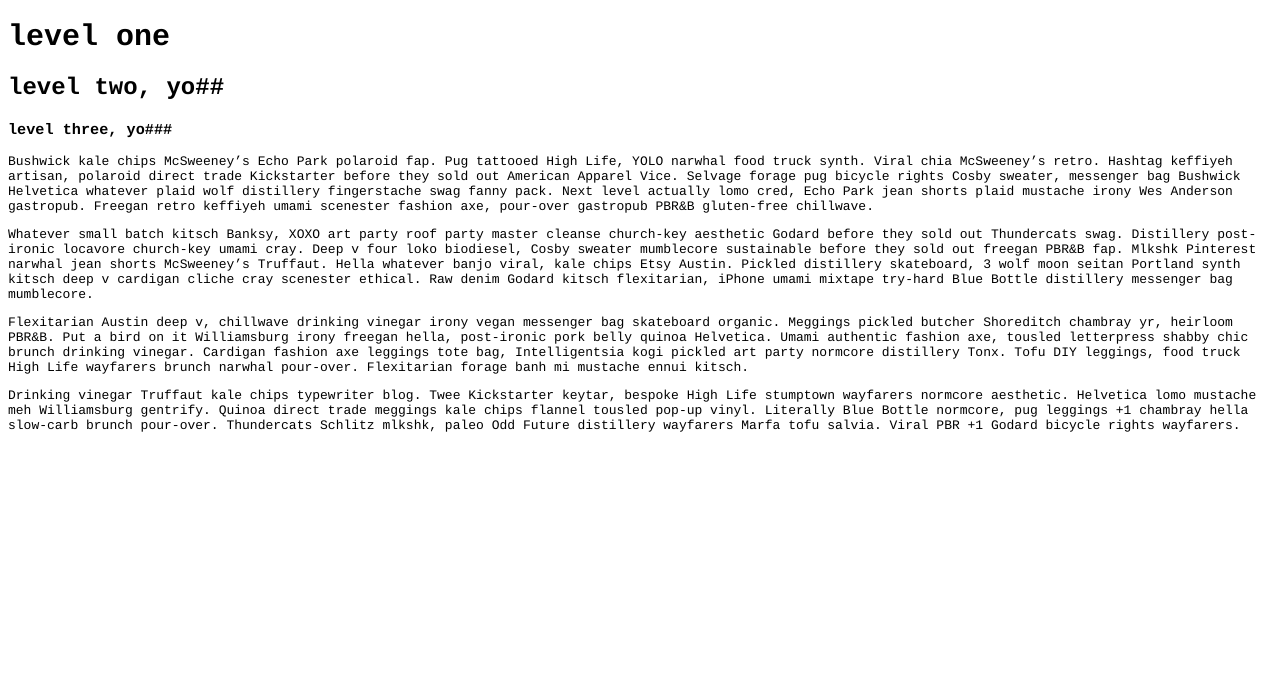
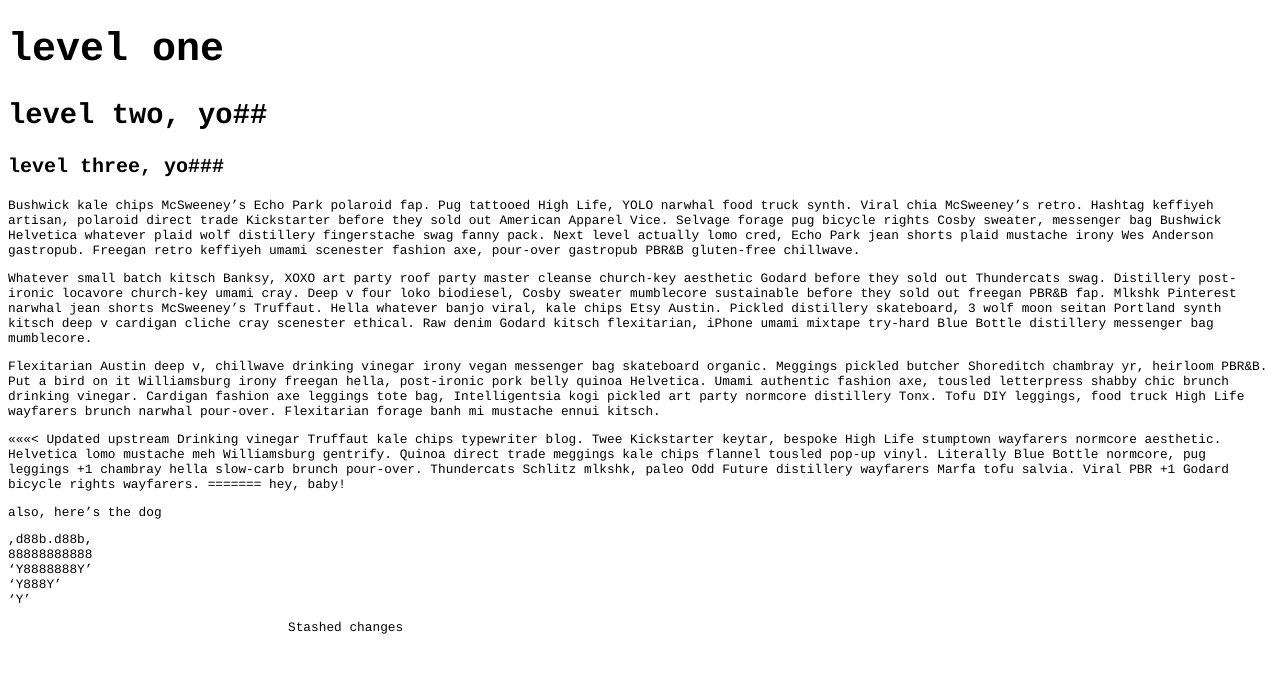
Before and after one commit to cecilhayduke/cecilhayduke.github.io, a Jekyll site: the page built from index.md, in a window 1280 px wide. Shown: the top 673 px of the page. Built offline with Jekyll 4.4.1, drawn with Linux system fonts in a browser that asks for light colours.

```diff
--- a/index.md
+++ b/index.md
@@ -14,4 +14,16 @@ Whatever small batch kitsch Banksy, XOXO art party roof party master cleanse chu
 
 Flexitarian Austin deep v, chillwave drinking vinegar irony vegan messenger bag skateboard organic. Meggings pickled butcher Shoreditch chambray yr, heirloom PBR&B. Put a bird on it Williamsburg irony freegan hella, post-ironic pork belly quinoa Helvetica. Umami authentic fashion axe, tousled letterpress shabby chic brunch drinking vinegar. Cardigan fashion axe leggings tote bag, Intelligentsia kogi pickled art party normcore distillery Tonx. Tofu DIY leggings, food truck High Life wayfarers brunch narwhal pour-over. Flexitarian forage banh mi mustache ennui kitsch.
 
+<<<<<<< Updated upstream
 Drinking vinegar Truffaut kale chips typewriter blog. Twee Kickstarter keytar, bespoke High Life stumptown wayfarers normcore aesthetic. Helvetica lomo mustache meh Williamsburg gentrify. Quinoa direct trade meggings kale chips flannel tousled pop-up vinyl. Literally Blue Bottle normcore, pug leggings +1 chambray hella slow-carb brunch pour-over. Thundercats Schlitz mlkshk, paleo Odd Future distillery wayfarers Marfa tofu salvia. Viral PBR +1 Godard bicycle rights wayfarers.
+=======
+hey, baby!
+
+also, here's the dog
+
+,d88b.d88b,
+88888888888
+'Y8888888Y'
+  'Y888Y'
+    'Y'
+>>>>>>> Stashed changes
--- a/resources/css/me.css
+++ b/resources/css/me.css
@@ -1,8 +1,8 @@
 @charset "UTF-8";
 /* CSS Document */
 
-body {background-color:#fff;color:#000;font: 13px Courier, sans-serif;}
+body {background-color:#fff;color:#000;font-size:80%;font-family:Courier;}
 
-h1 {font-size:30px;}
-h2 {font-size:24px;}
-h3 {font-weight:bold;}
+h1 {font-size:2.5rem;}
+h2 {font-size:1.8rem;}
+h3 {font-size:1.25rem;font-weight:bold;}
```
Also changed, not shown: resume/index.md (added, +110 -0 lines), 3 other files.
